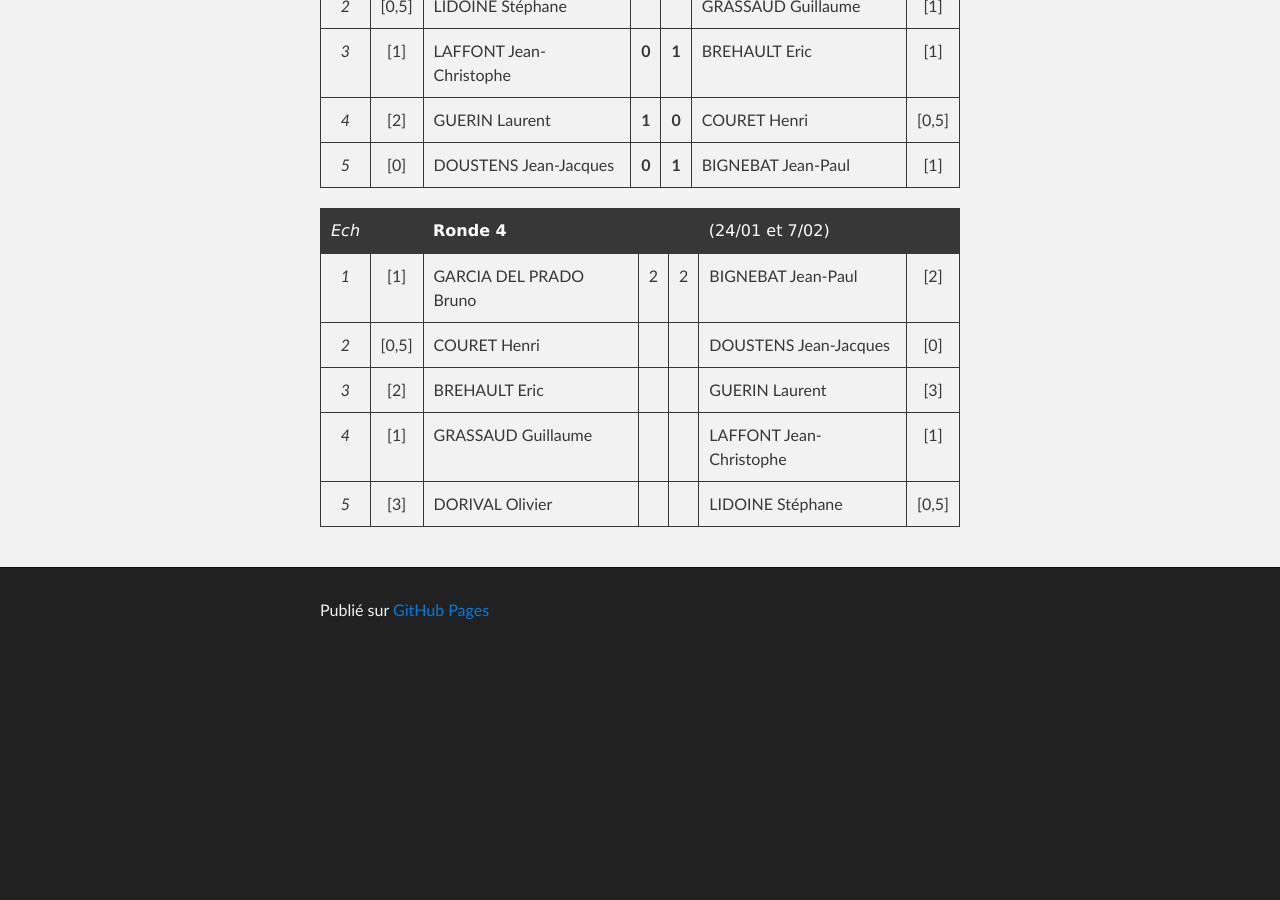
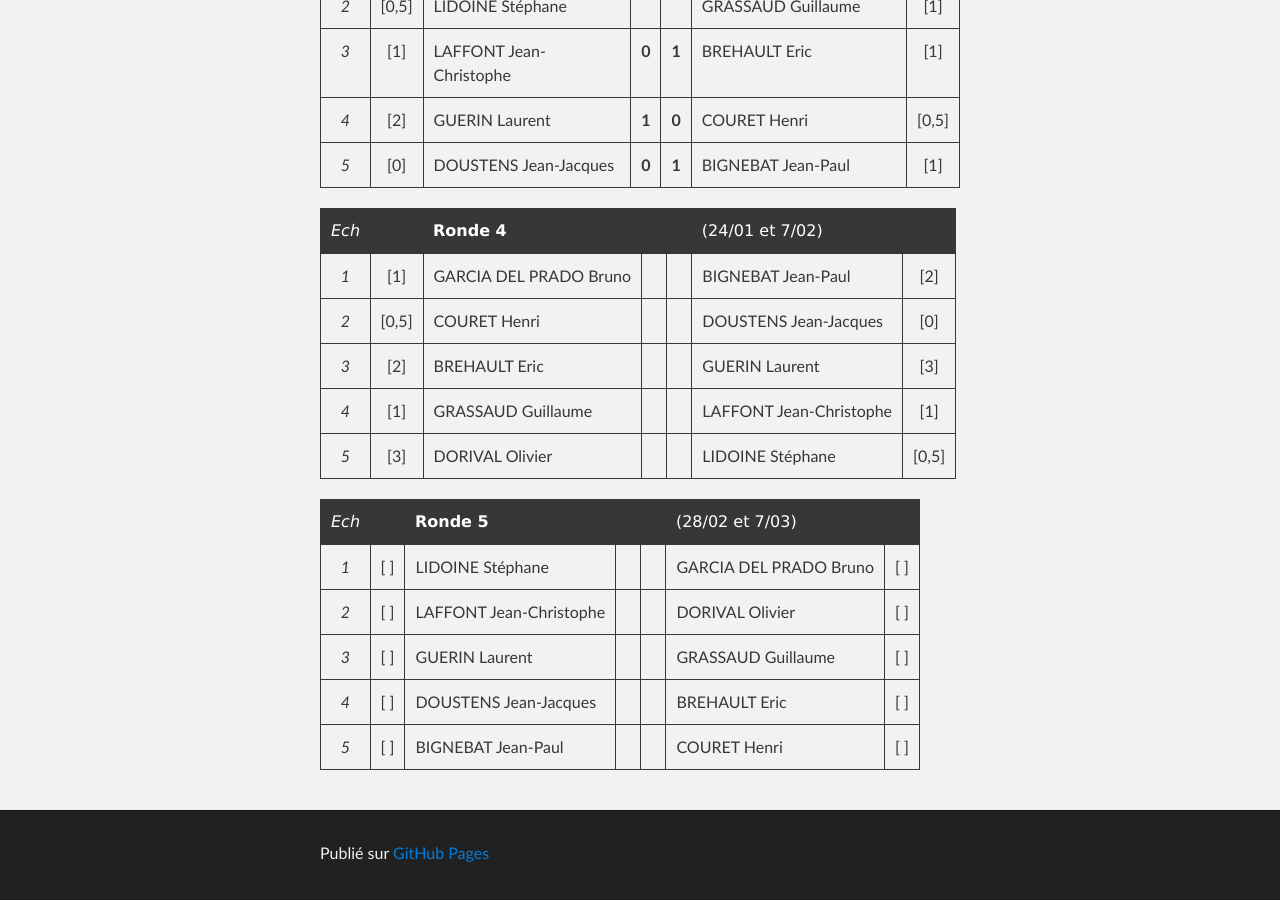
Before and after one commit to echiquier-villeneuve-tolosane/echiquier-villeneuve-tolosane.github.io, a Jekyll site: the page built from club.md, in a window 1280 px wide and 900 px high, scrolled down 1537 px. Built offline with Jekyll 4.4.1, drawn with Linux system fonts in a browser that asks for light colours; nearby versions of some CDN libraries; before the commit the page ends 2194 px from its top, so only the background shows below that.

Commit message:
Updated club.md

```diff
--- a/club.md
+++ b/club.md
@@ -51,8 +51,16 @@ La cadence est 1h30 + 30s/c pour les 40 premiers coups suivi d'un incrément de
 
 |*Ech*|     | **Ronde 4**        |     |     |  (24/01 et 7/02)          |     |
 |:-:|:-:| ---------------------- |:---:|:---:| ------------------------- |:---:|
-|*1*| [1] | GARCIA DEL PRADO Bruno    | 2| 2| BIGNEBAT Jean-Paul        | [2] |
+|*1*| [1] | GARCIA DEL PRADO Bruno    | | | BIGNEBAT Jean-Paul        | [2] |
 |*2*|[0,5]| COURET Henri              | | | DOUSTENS Jean-Jacques     | [0] |
 |*3*| [2] | BREHAULT Eric             | | | GUERIN Laurent            | [3] |
 |*4*| [1] | GRASSAUD Guillaume        | | | LAFFONT Jean-Christophe   | [1] |
 |*5*| [3] | DORIVAL Olivier           | | | LIDOINE Stéphane          |[0,5]|
+
+|*Ech*|     | **Ronde 5**        |     |     |  (28/02 et 7/03)          |     |
+|:-:|:-:| ---------------------- |:---:|:---:| ------------------------- |:---:|
+|*1*| [ ] | LIDOINE Stéphane     | | | GARCIA DEL PRADO Bruno    | [ ] |
+|*2*| [ ] | LAFFONT Jean-Christophe   | | | DORIVAL Olivier      | [ ] |
+|*3*| [ ] | GUERIN Laurent       | | | GRASSAUD Guillaume        | [ ] |
+|*4*| [ ] | DOUSTENS Jean-Jacques | | | BREHAULT Eric            | [ ] |
+|*5*| [ ] | BIGNEBAT Jean-Paul   | | | COURET Henri              | [ ] |
```
